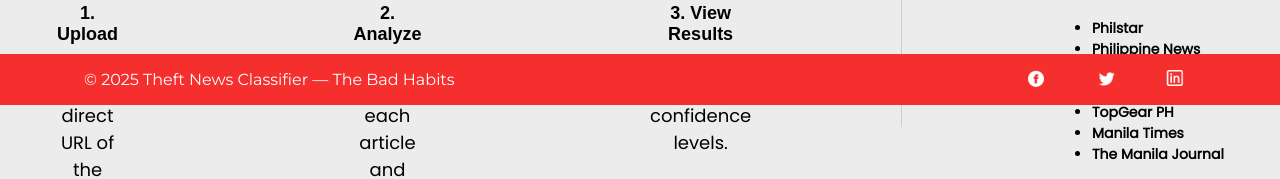
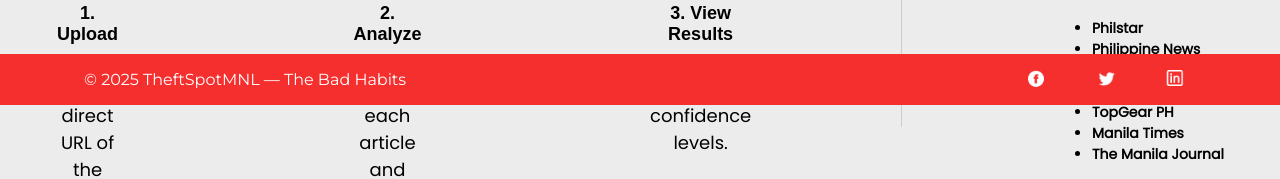
Before and after one commit to nikobongo/theftspotmnl, a React (Vite) app in the folder theftspotmnl/: page /home in a window 1280 px wide. Shown: the part 695-874 px from the top of the page. Built offline with nearby package versions, Linux system fonts and the light colour scheme.

Commit message:
lastonenatalaga

```diff
--- a/theftspotmnl/src/css/HomePage.css
+++ b/theftspotmnl/src/css/HomePage.css
@@ -57,7 +57,7 @@
 
 .bottom-content {
   font-family: 'Poppins', sans-serif;
-  padding-bottom: 79px;
+  padding-bottom: 70px;
 }
 
 .home-wrapper {
--- a/theftspotmnl/src/jsx/Footer.jsx
+++ b/theftspotmnl/src/jsx/Footer.jsx
@@ -4,7 +4,7 @@ function Footer() {
     return (
         <footer className="footer">
             <div className="footer-content">
-                <p>© 2025 Theft News Classifier — The Bad Habits</p>
+                <p>© 2025 TheftSpotMNL — The Bad Habits</p>
                 <div className="social-icons">
                     <a href="https://www.facebook.com/creepbone" target="_blank" rel="noopener noreferrer"><img src="/img/facebook-icon.png" alt="Facebook" /></a>
                     <a href="https://www.instagram.com/pjblcrz_/" target="_blank" rel="noopener noreferrer"><img src="/img/twitter-icon.png" alt="Twitter" /></a>
```
